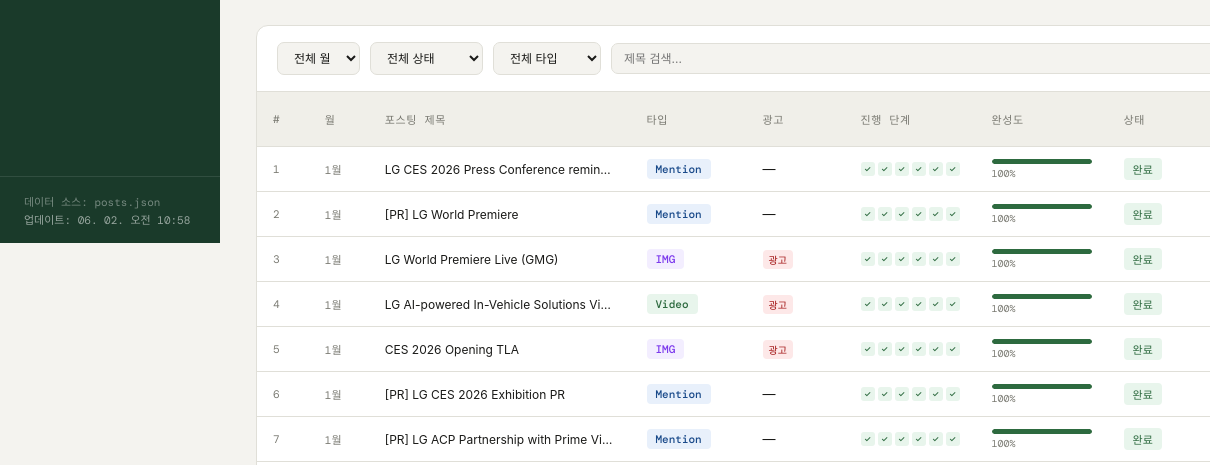
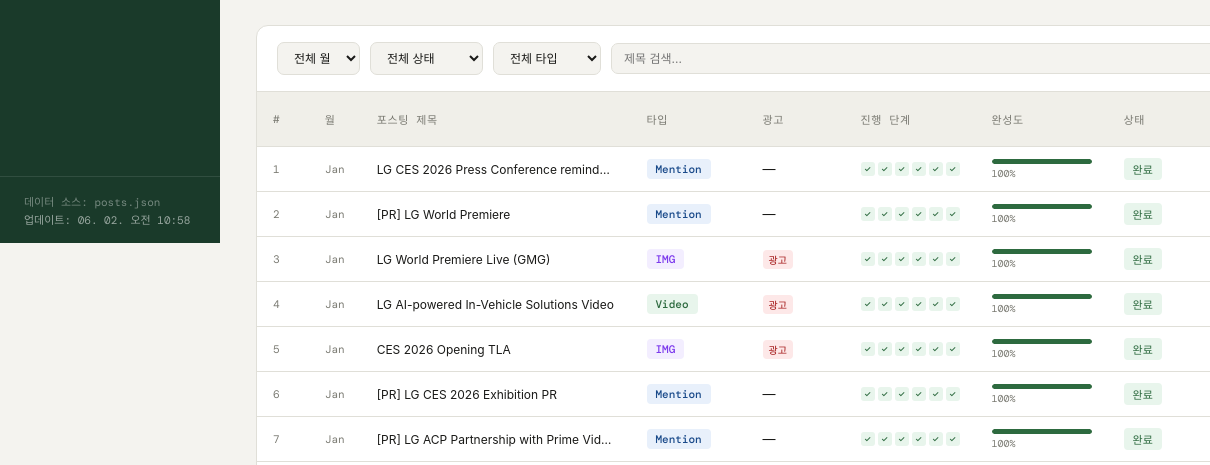
Before and after one commit to honestsamoyed/lgvs, a plain HTML site: page index.html in a window 1280 px wide. Shown: the part 557-1022 px from the top of the page, 0-1210 px from the left. Drawn offline with nearby package versions, Linux system fonts and the light colour scheme; a web font is replaced by a local one.

Commit message:
Add files via upload

```diff
--- a/index.html
+++ b/index.html
@@ -244,8 +244,8 @@
           <table>
             <thead>
               <tr>
-                <th style="width:36px">#</th>
-                <th style="width:60px">월</th>
+                <th style="width:28px">#</th>
+                <th style="width:48px;white-space:nowrap">월</th>
                 <th>포스팅 제목</th>
                 <th style="width:80px">타입</th>
                 <th style="width:50px">광고</th>
@@ -422,7 +422,7 @@ function renderTable() {
       p.pct===0&&!p.status?'<span class="badge badge-plan">기획예정</span>':'<span class="badge badge-none">—</span>';
     return `<tr>
       <td style="font-family:var(--mono);font-size:11px;color:var(--muted)">${p.no}</td>
-      <td style="font-family:var(--mono);font-size:11px;color:var(--muted);white-space:nowrap">${MONTH_KR[p.month]||p.month}</td>
+      <td style="font-family:var(--mono);font-size:11px;color:var(--muted);white-space:nowrap;min-width:44px">${p.month}</td>
       <td style="font-size:12px;max-width:260px;overflow:hidden;text-overflow:ellipsis;white-space:nowrap;">${p.title}</td>
       <td><span class="badge" style="background:${TYPE_BG[p.type]||'#eee'};color:${TYPE_COLORS[p.type]||'#555'}">${p.type}</span></td>
       <td>${p.ad?`<span class="badge badge-ad">${p.ad}</span>`:'—'}</td>
```
